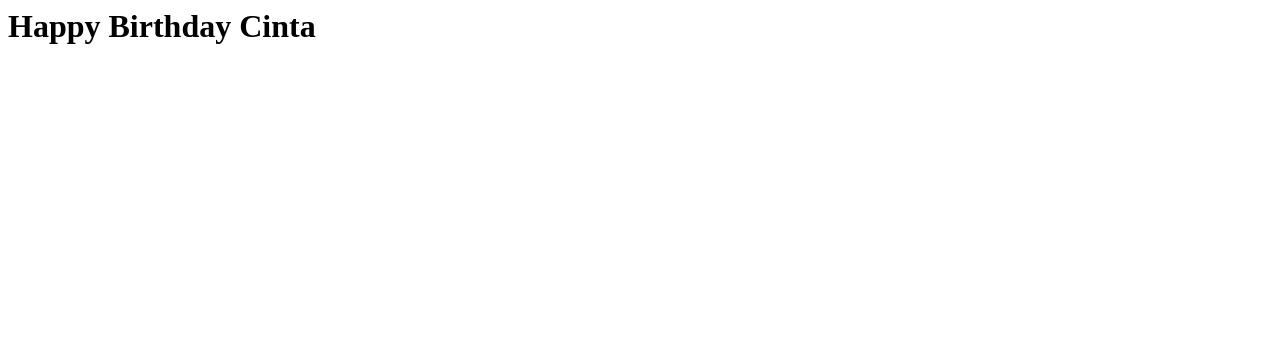
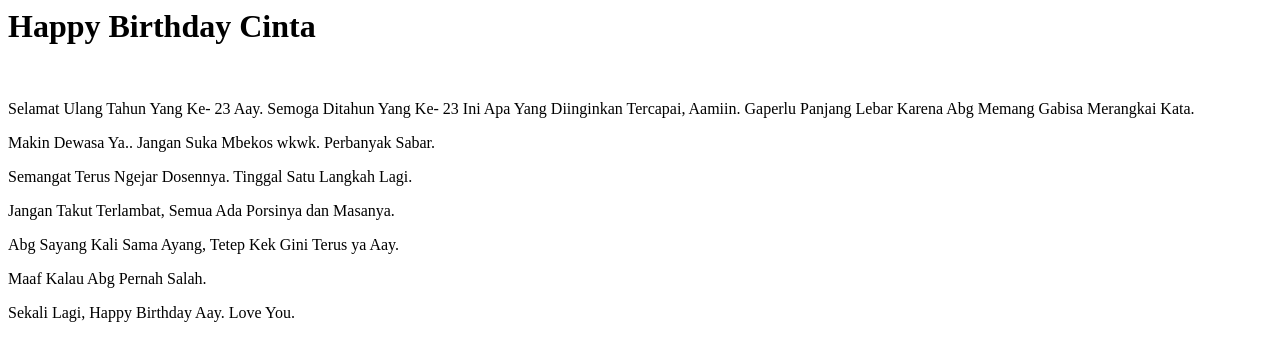
Before and after one commit to kurniawan097/kurniawan097.github.io, a plain HTML site: page index.html in a window 1280 px wide. Drawn offline with Linux system fonts and the light colour scheme.

Commit message:
Update index.html

```diff
--- a/index.html
+++ b/index.html
@@ -1 +1,8 @@
-<h1>Happy Birthday Cinta</h1>
+<h1>Happy Birthday Cinta</h1></br>
+<p>Selamat Ulang Tahun Yang Ke- 23 Aay. Semoga Ditahun Yang Ke- 23 Ini Apa Yang Diinginkan Tercapai, Aamiin. Gaperlu Panjang  Lebar Karena Abg Memang Gabisa Merangkai Kata.</p>
+<p> Makin Dewasa Ya.. Jangan Suka Mbekos wkwk. Perbanyak Sabar.</p>
+<p> Semangat Terus Ngejar Dosennya. Tinggal Satu Langkah Lagi.</p>
+<p> Jangan Takut Terlambat, Semua Ada Porsinya dan Masanya.</p>
+<p> Abg Sayang Kali Sama Ayang, Tetep Kek Gini Terus ya Aay.</p>
+<p> Maaf Kalau Abg Pernah Salah.</p>
+<p> Sekali Lagi, Happy Birthday Aay. Love You.</p>
```
